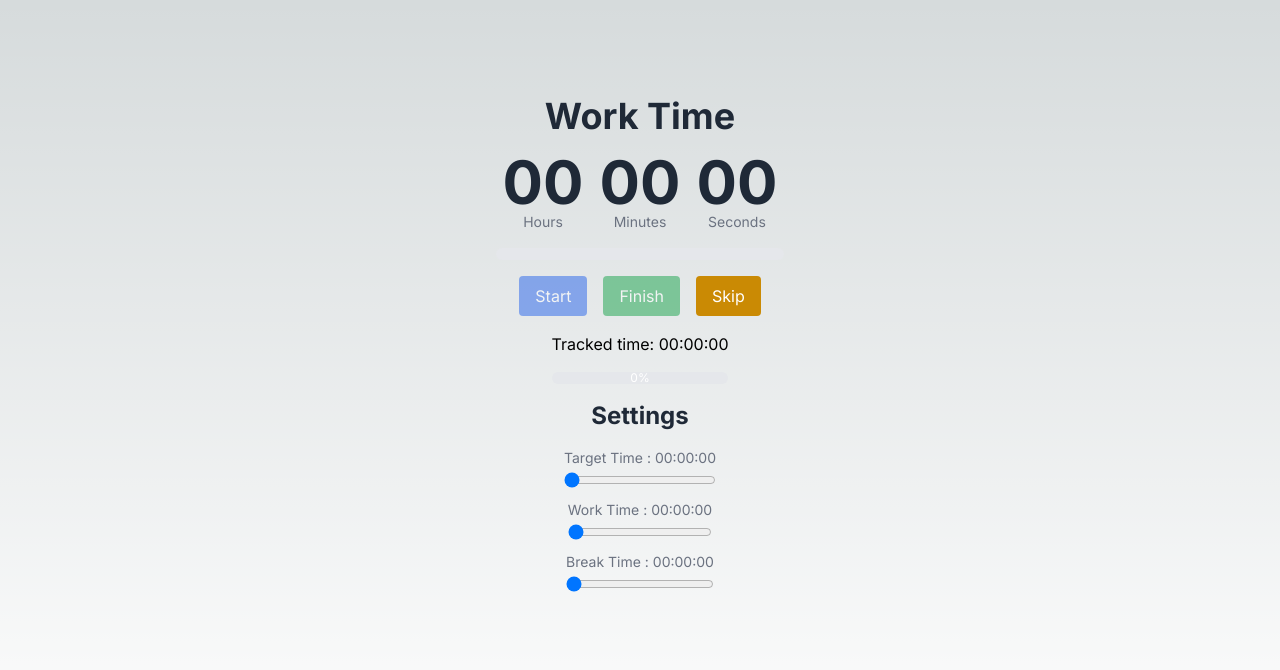
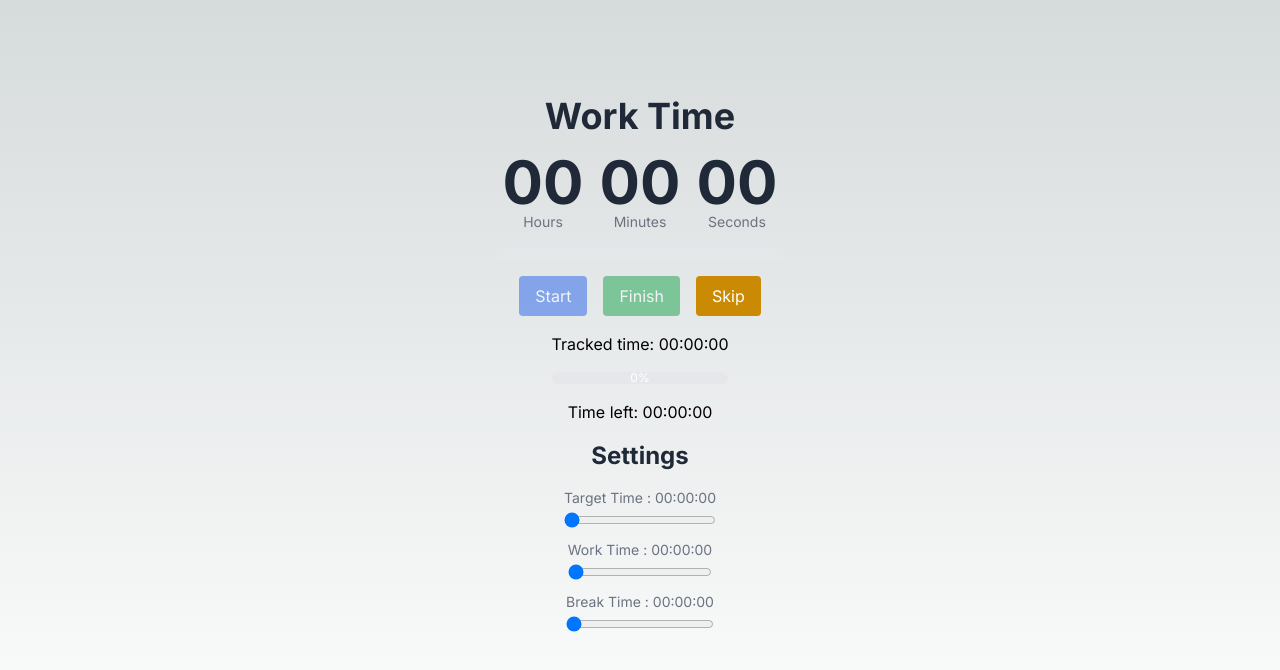
Before and after one commit to doulosHector/work-timer-nextjs, a Next.js app: page / in a window 1280 px wide. Shown: the top 670 px of the page. Built offline with nearby package versions, Linux system fonts and the light colour scheme.

Commit message:
feat: add time left

```diff
--- /dev/null
+++ b/src/app/components/molecules/TimeLeft.tsx
@@ -0,0 +1,13 @@
+import { convertSecondsToHours } from "@/app/utils/convertSecondsToHours";
+import { formatTime } from "@/app/utils/formatTime";
+
+interface Props {
+  secondsLeft: number;
+}
+
+const TimeLeft = ({ secondsLeft }: Props) => {
+  const { hours, minutes, seconds } = convertSecondsToHours(secondsLeft);
+  return <p>Time left: {formatTime(hours, minutes, seconds)}</p>;
+};
+
+export default TimeLeft;
--- a/src/app/page.tsx
+++ b/src/app/page.tsx
@@ -3,6 +3,7 @@ import { useState } from "react";
 import Timer from "./components/molecules/Timer";
 import Settings from "./components/molecules/Settings";
 import TrackedTime from "./components/molecules/TrackedTime";
+import TimeLeft from "./components/molecules/TimeLeft";
 
 export default function Home() {
   const [targetMinutes, setTargetMinutes] = useState(0);
@@ -11,6 +12,7 @@ export default function Home() {
   const [activeTimer, setActiveTimer] = useState<"work" | "break">("work");
   const [isRunning, setIsRunning] = useState(false);
   const [trackedSeconds, setTrackedSeconds] = useState(0);
+  const secondsLeft = targetMinutes * 60 - trackedSeconds;
 
   const trackSeconds = (seconds: number) => {
     setTrackedSeconds((trackedSeconds) => trackedSeconds + seconds);
@@ -41,6 +43,7 @@ export default function Home() {
           trackedSeconds={trackedSeconds}
           targetSeconds={targetMinutes * 60}
         />
+        <TimeLeft secondsLeft={secondsLeft} />
         <Settings
           targetMinutes={targetMinutes}
           setTargetMinutes={setTargetMinutes}
--- a/src/app/utils/formatTime.ts
+++ b/src/app/utils/formatTime.ts
@@ -2,7 +2,11 @@ export const formatDigits = (time: number) => {
   return time.toString().padStart(2, "0");
 };
 
-export const formatTime = (hours: number, minutes: number, seconds: number) => {
+export const formatTime = (
+  hours: number = 0,
+  minutes: number = 0,
+  seconds: number = 0
+) => {
   const formattedHours = formatDigits(hours);
   const formattedMinutes = formatDigits(minutes);
   const formattedSeconds = formatDigits(seconds);
```
